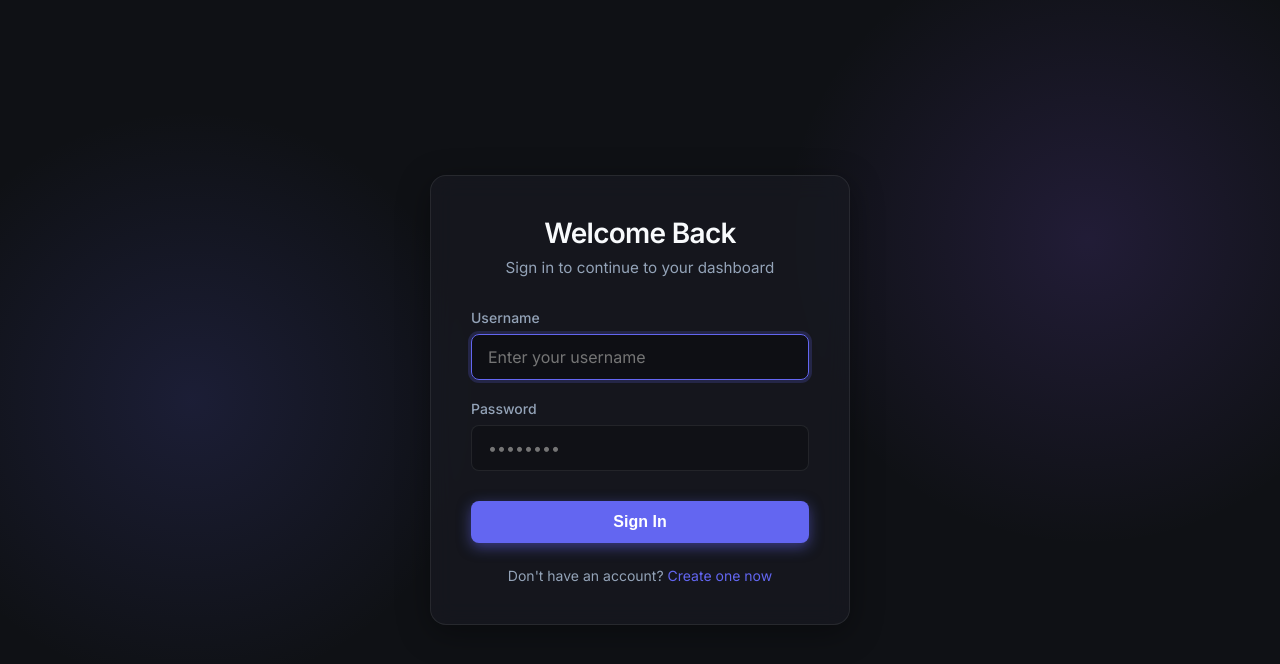
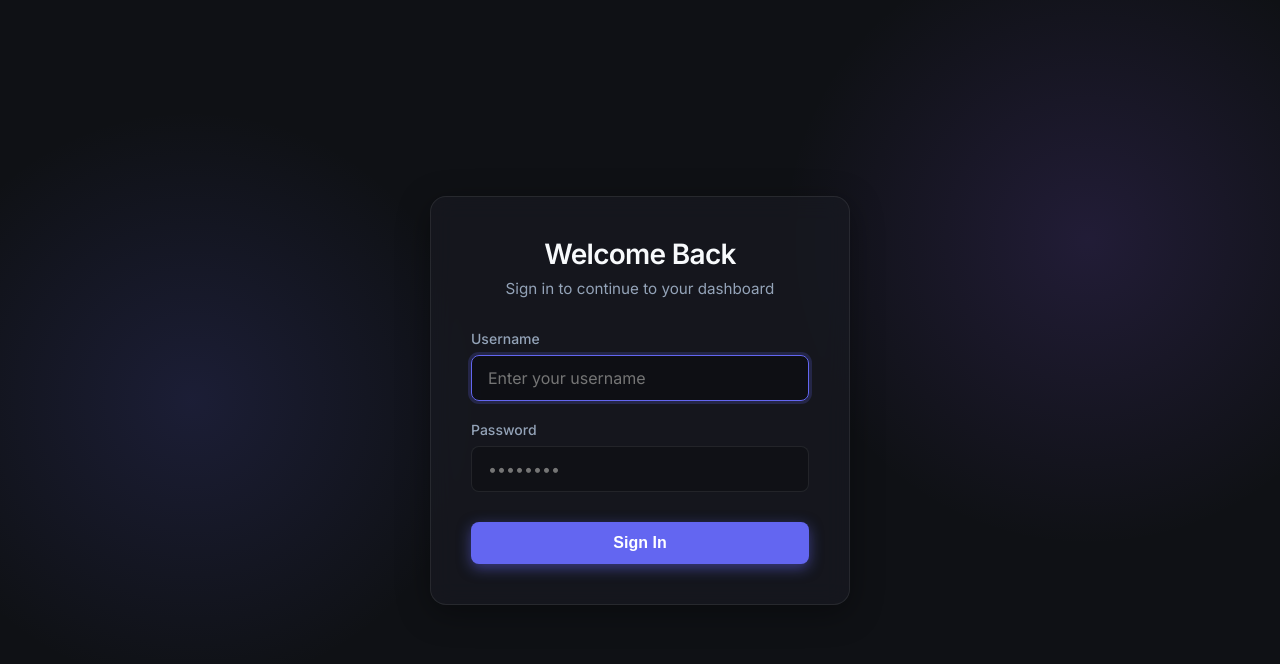
Before and after one commit to gokedasimhadri/vms-frontend, a React (Vite) app: page / in a window 1280 px wide. Shown: the top 664 px of the page. Built offline with nearby package versions, Linux system fonts and the light colour scheme; no server answers.

Commit message:
signup removed.

```diff
--- a/src/pages/Login.jsx
+++ b/src/pages/Login.jsx
@@ -1,5 +1,5 @@
 import React, { useState } from 'react';
-import { useNavigate, Link } from 'react-router-dom';
+import { useNavigate } from 'react-router-dom';
 import { loginUser } from '../services/api';
 
 const Login = () => {
@@ -79,10 +79,6 @@ const Login = () => {
             {isLoading ? 'Signing In...' : 'Sign In'}
           </button>
         </form>
-
-        <div className="auth-footer">
-          Don't have an account? <Link to="/register">Create one now</Link>
-        </div>
       </div>
     </div>
   );
```
